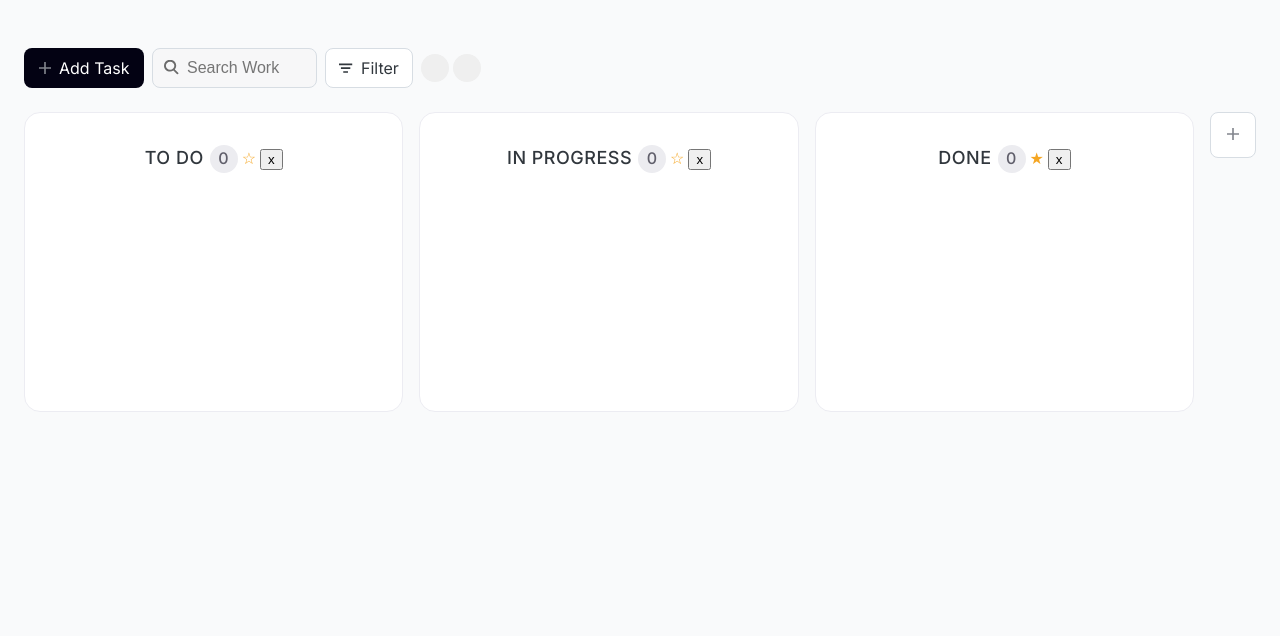
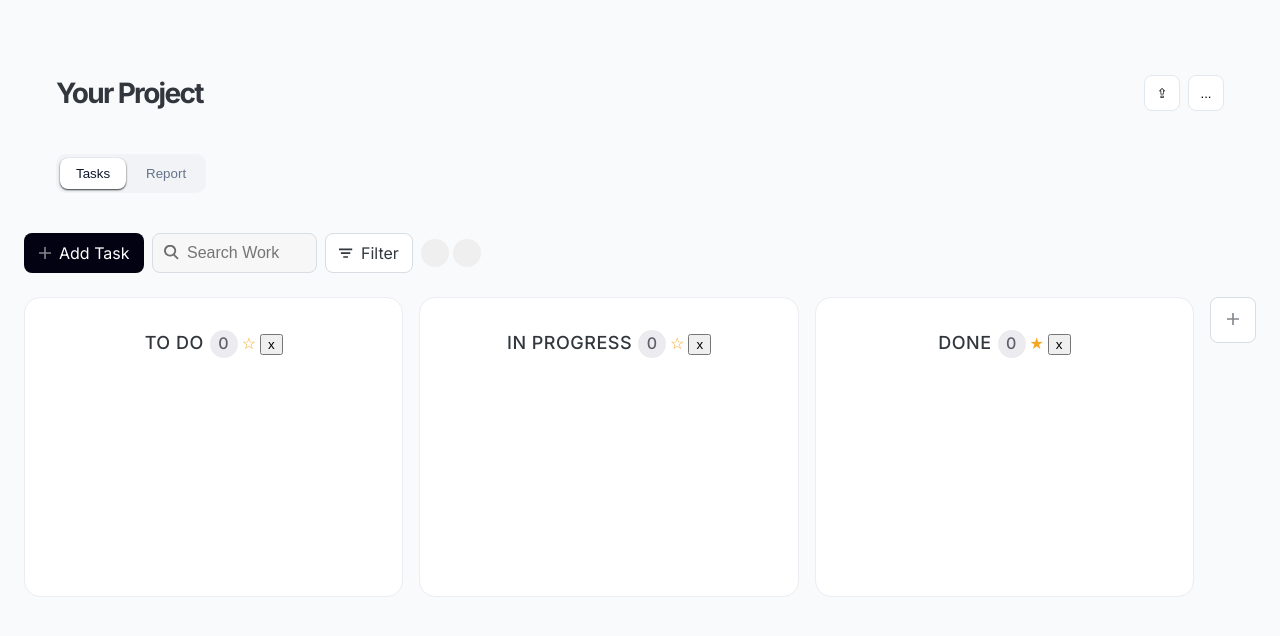
Before and after one commit to Zalinor/task-flow, a React (Vite) app: page / in a window 1280 px wide. Shown: the top 636 px of the page. Built offline with nearby package versions, Linux system fonts and the light colour scheme.

Commit message:
add a Report page with project reports: Total tasks, Pending, Completed, Overdue, Frozen

```diff
--- a/src/App.css
+++ b/src/App.css
@@ -197,9 +197,6 @@ body {
   padding: 24px;
 }
 
-h1, h2 {
-  color: #f5f5f5;
-}
 
 .project-row{
   width: 100%;
@@ -874,3 +871,141 @@ label select {
 label input, textarea {
   background-color: #f7f7f8;
 }
+
+.project-header {
+  display: flex;
+  justify-content: space-between;
+  align-items: center;
+  padding: 24px 32px 0;
+}
+
+.project-header h1 {
+  font-size: 28px;
+  font-weight: 700;
+}
+
+.project-header-actions {
+  display: flex;
+  gap: 8px;
+}
+
+.icon-button {
+  width: 36px;
+  height: 36px;
+  border-radius: 8px;
+  border: 1pt solid #e2e8f0;
+  background: #fff;
+}
+
+.project-tabs {
+  display: inline-flex;
+  gap: 4px;
+  margin: 16px 32px;
+  padding: 4px;
+  background: #f1f3f6;
+  border-radius: 10px;
+  width: fit-content;
+}
+
+.project-tab {
+  padding: 8px 16px;
+  border-radius: 8px;
+  border: none;
+  background: transparent;
+  color: #64748b;
+}
+
+.project-tab.active {
+  background: #fff;
+  color: #0f172a;
+  box-shadow: 0 1px 2px rgba(0, 0, 0, 0.8);
+}
+
+.report {
+  padding: 0 32px 32px;
+}
+
+.report-stats {
+  display: grid;
+  grid-template-columns: repeat(5, 1fr);
+  gap: 16px;
+  margin-bottom: 16px;
+}
+
+.report-card {
+  display: flex;
+  align-items: center;
+  gap: 12px;
+  padding: 20px;
+  border: 1px solid #e2e8f0;
+  border-radius: 12px;
+  background: #fff;
+}
+
+.report-card-icon {
+  width: 36px;
+  height: 36px;
+  border-radius: 8px;
+  display: flex;
+  align-items: center;
+  justify-content: center;
+  font-size: 16px;
+}
+
+.report-icon-total {background: #eef2ff; color: #4f46e5;}
+.report-icon-pending {background: #fff7ed; color: #ea580c;}
+.report-icon-completed {background: #ecfdf5; color: #16a34a;}
+.report-icon-overdue {background: #fef2f2; color: #dc2626;}
+.report-icon-frozen {background: #f1f5f9; color: #475569;}
+
+.report-card-label {
+  color: #64748b;
+  font-size: 14px;
+}
+
+.report-card-value{
+  font-size: 20px;
+  font-weight: 700;
+}
+
+.report-value-total {color: #4f46e5;}
+.report-value-pending {color: #ea580c;}
+.report-value-completed {color: #16a34a;}
+.report-value-overdue {color: #dc2626;}
+.report-value-frozen {color: #475569;}
+
+.report-bottom {
+  display: grid;
+  grid-template-columns: 1fr 1fr;
+  gap: 16px;
+}
+
+.report-panel {
+  border: 1px solid #e2e8f0;
+  border-radius: 12px;
+  padding: 20px;
+  background: #fff;
+}
+
+.attachments-list {
+  list-style: none;
+  display: flex;
+  flex-direction: column;
+  gap: 12px;
+  margin-top: 8px;
+}
+
+.attachments-list li {
+  display: flex;
+  gap: 10px;
+  align-items: center;
+}
+
+.attachment-name {
+  font-weight: 500;
+}
+
+.attachment-meta {
+  font-size: 13px;
+  color: #94a3b8;
+}
--- a/src/App.jsx
+++ b/src/App.jsx
@@ -5,6 +5,7 @@ import TaskModal from './components/TaskModal';
 import TaskDetailModal from './components/TaskDetailModal';
 import FilterPanel from './components/FilterPanel';
 import {getDisplayPriority} from "./utils/task"
+import Report from './components/Report';
 
 import searchIcon from './assets/Search_icon.svg';
 import userFilter from './assets/User_Filter.svg';
@@ -14,6 +15,12 @@ import './App.css';
 const unionIco = <svg width="12" height="12" viewBox="0 0 12 12" fill="none" xmlns="http://www.w3.org/2000/svg">
 <path d="M6.81055 5.18945H12V6.81055H6.81055V12H5.18945V6.81055H0V5.18945H5.18945V0H6.81055V5.18945Z" fill="#82858D"/>
 </svg>
+const PROJECT_NAME = "Your Project";
+const PROJECT_DESCRIPTION = "info about project.";
+const PROJECT_ATTACHMENTS = [
+  {name: "Client_Proporsal.xls", meta: "Today - 4 MB"},
+  {name: "PRD.docx", meta: "Yesterday - Google Docs"},
+];
 
 
 function App() {
@@ -244,7 +251,36 @@ function App() {
       )
     );
   };
+
+  const [activeTab, setActiveTab] = useState("tasks");
+
   return (
+    <>
+    <div className="project-header">
+      <h1>{PROJECT_NAME}</h1>
+      <div className="project-header-actions">
+        <button type="button" className="icon-button">⇪</button>
+        <button type="button" className="icon-button">...</button>
+      </div>
+    </div>
+
+    <div className="project-tabs">
+      <button
+        type="button"
+        className={`project-tab ${activeTab === "tasks" ? "active" : ""}`}
+        onClick={() => setActiveTab("tasks")}
+      >
+        Tasks
+      </button>
+      <button
+      type="button"
+        className={`project-tab ${activeTab === "report" ? "active" : ""}`}
+        onClick={() => setActiveTab("report")}
+      >
+        Report
+      </button>
+    </div>
+    {activeTab === "tasks" ? (
       <>
         <div className="project-row">
         <div className="task-input-row">
@@ -326,6 +362,15 @@ function App() {
       </button>
     </div>
     )}
+    </>
+    ) : (
+      <Report
+        tasks={tasks}
+        finalColumnId={finalColumnId}
+        description={PROJECT_DESCRIPTION}
+        attachments={PROJECT_ATTACHMENTS}
+      />
+    )}
 
       {addTaskContext && (
       <TaskModal
--- /dev/null
+++ b/src/components/Report.jsx
@@ -0,0 +1,89 @@
+import {useMemo} from "react";
+
+function Report({tasks, finalColumnId, description, attachments}) {
+    const stats = useMemo(() => {
+        const todayStr = new Date().toISOString().slice(0, 10);
+
+        let pending = 0;
+        let completed = 0;
+        let frozen = 0;
+        let overdue = 0;
+
+        for (const task of tasks) {
+            const isCompleted = finalColumnId !== null && task.ColumnId === finalColumnId;
+
+            if (task.status === "In Review") pending += 1;
+            if (isCompleted) completed += 1;
+            if (task.status === "Frozen") frozen += 1;
+            if (!isCompleted && task.dueDate && task.dueDate < todayStr) overdue += 1;
+        }
+
+        return {total: tasks.length, pending, completed, frozen, overdue}
+    }, [tasks, finalColumnId]);
+
+    return (
+        <div className="report">
+            <div className="report-stats">
+                <div className="report-card">
+                    <span className="report-card-icon report-icon-total">≡</span>
+                    <div>
+                        <p className="report-card-label">Total tasks</p>
+                        <p className="report-card-value report-value-total">{stats.total}</p>
+                    </div>
+                </div>
+                <div className="report-card">
+                    <span className="report-card-icon report-icon-pending">◐</span>
+                    <div>
+                        <p className="report-card-label">Pending</p>
+                        <p className="report-card-value report-value-pending">{stats.pending}</p>
+                    </div>
+                </div>
+                <div className="report-card">
+                    <span className="report-card-icon report-icon-completed">✓</span>
+                    <div>
+                        <p className="report-card-label">Completed</p>
+                        <p className="report-card-value report-value-completed">{stats.completed}</p>
+                    </div>
+                </div>
+                <div className="report-card">
+                    <span className="report-card-icon report-icon-overdue">!</span>
+                    <div>
+                        <p className="report-card-label">Overdue</p>
+                        <p className="report-card-value report-value-overdue">{stats.overdue}</p>
+                    </div>
+                </div>
+                <div className="report-card">
+                    <span className="report-card-icon report-icon-frozen">❄</span>
+                    <div>
+                        <p className="report-card-label">Frozen</p>
+                        <p className="report-card-value report-value-frozen">{stats.frozen}</p>
+                    </div>
+                </div>
+            </div>
+
+            <div className="report-bottom">
+                {/* Static for now  */}
+                <div className="report-panel">
+                    <h3>Decription <button type="button" className="pencil-button">✎</button></h3>
+                    <p>{description}</p>
+                </div>
+                <div className="report-panel">
+                    <h3>Attachments <button type="button" className="pencil-button">✎</button></h3>
+                    <ul className="attachments-list">
+                        {attachments.map((file) => (
+                            <li key={file.name}>
+                                <span className="attachment-icon">📄</span>
+                                <div>
+                                    <p className="attachment-name">{file.name}</p>
+                                    <p className="attachment-meta">{file.meta}</p>
+                                </div>
+                            </li>
+                        ))}
+                    </ul>
+                </div>
+            </div>
+        </div>
+    );
+}
+
+export default Report;
```
Lines whose indentation alone changed are shown as unchanged.
